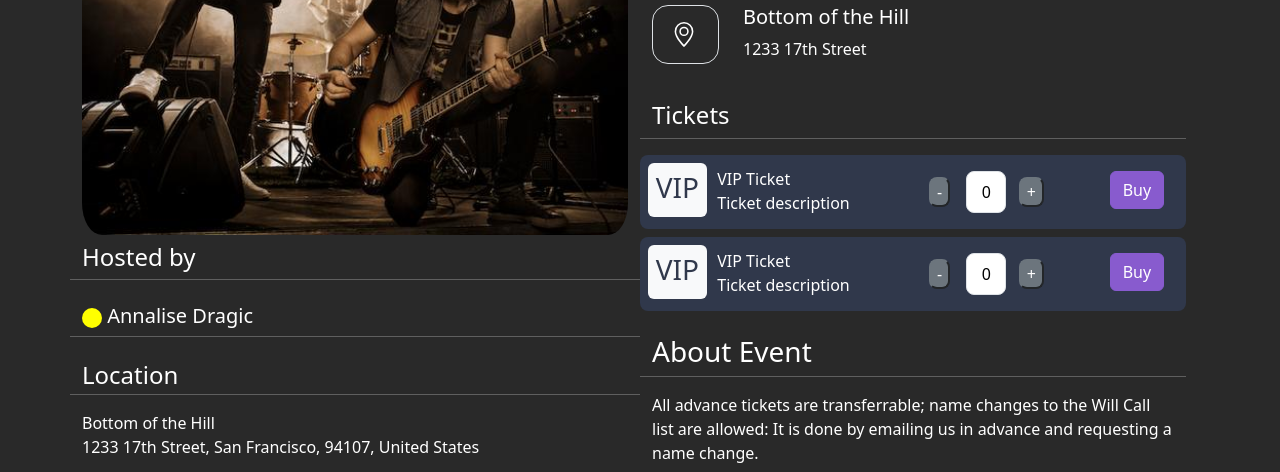
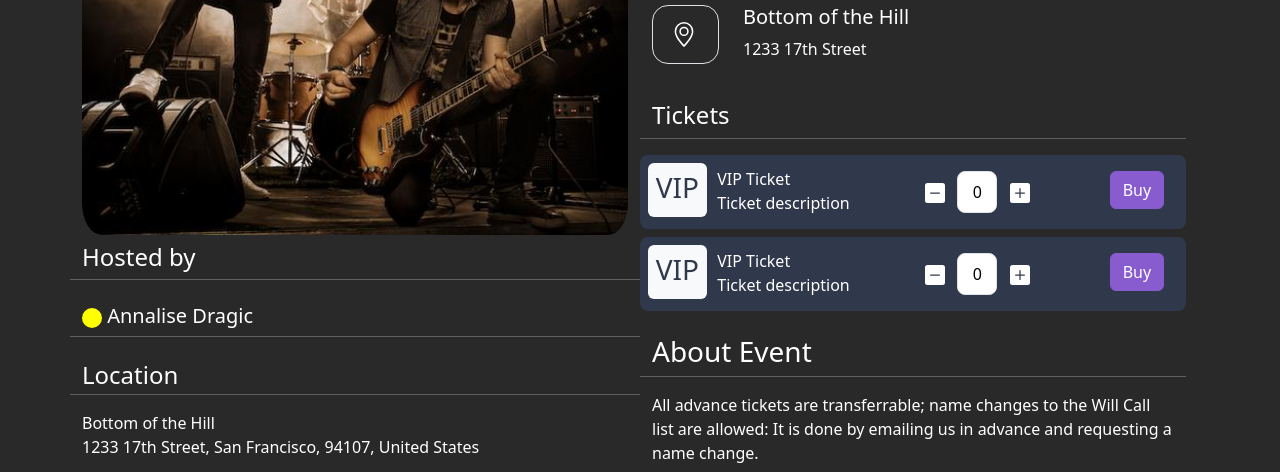
Before and after one commit to kmwamasali/Registeronto, a website: page index.html in a window 1280 px wide. Shown: the part 293-765 px from the top of the page. Drawn offline with nearby package versions, Linux system fonts and the light colour scheme; grey boxes are pictures that could not be loaded.

Commit message:
bugfix: ticket icons

```diff
--- a/index.html
+++ b/index.html
@@ -137,9 +137,13 @@
                       </div>
                     </div>
                     <div class="col-4">
-                      <input type="button" value="-" class="button-minus border-secondary text-bg-secondary rounded-3  icon-shape icon-sm mx-1 " data-field="quantity">
+                      <svg xmlns="http://www.w3.org/2000/svg" width="20" height="20" fill="currentColor" class="bi bi-dash-square-fill" viewBox="0 0 16 16">
+                        <path d="M2 0a2 2 0 0 0-2 2v12a2 2 0 0 0 2 2h12a2 2 0 0 0 2-2V2a2 2 0 0 0-2-2zm2.5 7.5h7a.5.5 0 0 1 0 1h-7a.5.5 0 0 1 0-1"/>
+                      </svg>
                       <input type="text"  value="0" name="quantity" class="quantity-field border m-2 p-2 rounded-3 text-center w-25">
-                      <input type="button" value="+" class="button-plus border-secondary text-bg-secondary rounded-3 icon-shape icon-sm " data-field="quantity">
+                      <svg xmlns="http://www.w3.org/2000/svg" width="20" height="20" fill="currentColor" class="bi bi-plus-square-fill" viewBox="0 0 16 16">
+                        <path d="M2 0a2 2 0 0 0-2 2v12a2 2 0 0 0 2 2h12a2 2 0 0 0 2-2V2a2 2 0 0 0-2-2zm6.5 4.5v3h3a.5.5 0 0 1 0 1h-3v3a.5.5 0 0 1-1 0v-3h-3a.5.5 0 0 1 0-1h3v-3a.5.5 0 0 1 1 0"/>
+                      </svg>
                     </div>
                     <div class="col-2">
                       <button type="button" class="btn btn-primary mt-2">Buy</button>
@@ -162,9 +166,13 @@
                       </div>
                     </div>
                     <div class="col-4">
-                      <input type="button" value="-" class="button-minus border-secondary text-bg-secondary rounded-3  icon-shape icon-sm mx-1 " data-field="quantity">
-                      <input type="text" value="0" name="quantity" class="quantity-field border m-2 p-2 rounded-3 text-center w-25">
-                      <input type="button" value="+" class="button-plus border-secondary text-bg-secondary rounded-3 icon-shape icon-sm " data-field="quantity">
+                      <svg xmlns="http://www.w3.org/2000/svg" width="20" height="20" fill="currentColor" class="bi bi-dash-square-fill" viewBox="0 0 16 16">
+                        <path d="M2 0a2 2 0 0 0-2 2v12a2 2 0 0 0 2 2h12a2 2 0 0 0 2-2V2a2 2 0 0 0-2-2zm2.5 7.5h7a.5.5 0 0 1 0 1h-7a.5.5 0 0 1 0-1"/>
+                      </svg>
+                      <input type="text"  value="0" name="quantity" class="quantity-field border m-2 p-2 rounded-3 text-center w-25">
+                      <svg xmlns="http://www.w3.org/2000/svg" width="20" height="20" fill="currentColor" class="bi bi-plus-square-fill" viewBox="0 0 16 16">
+                        <path d="M2 0a2 2 0 0 0-2 2v12a2 2 0 0 0 2 2h12a2 2 0 0 0 2-2V2a2 2 0 0 0-2-2zm6.5 4.5v3h3a.5.5 0 0 1 0 1h-3v3a.5.5 0 0 1-1 0v-3h-3a.5.5 0 0 1 0-1h3v-3a.5.5 0 0 1 1 0"/>
+                      </svg>
                     </div>
                     <div class="col-2">
                       <button type="button" class="btn btn-primary mt-2">Buy</button>
```
